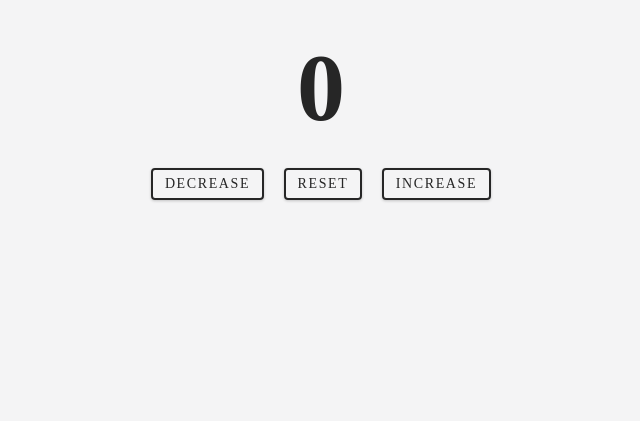
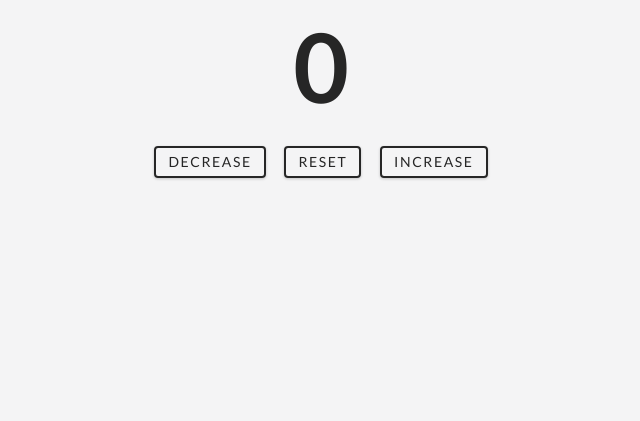
Before and after one commit to hermanconnor/simple-counter, a website: page dist/index.html in a window 1280 px wide. Shown: the part 379-800 px from the top of the page, without its empty margins (319-959 px from the left). Drawn offline with Linux system fonts and the light colour scheme.

Commit message:
Add Lato font

```diff
--- a/src/main.ts
+++ b/src/main.ts
@@ -18,6 +18,18 @@ const initApp = () => {
         count = 0;
       }
 
+      if (count > 0) {
+        value.style.color = '#22c55e';
+      }
+
+      if (count < 0) {
+        value.style.color = '#ef4444';
+      }
+
+      if (count === 0) {
+        value.style.color = '#262626';
+      }
+
       value.innerText = count.toString();
     });
   });
```
Also changed, not shown: dist/css/styles.css, dist/index.html, dist/js/main.js.
